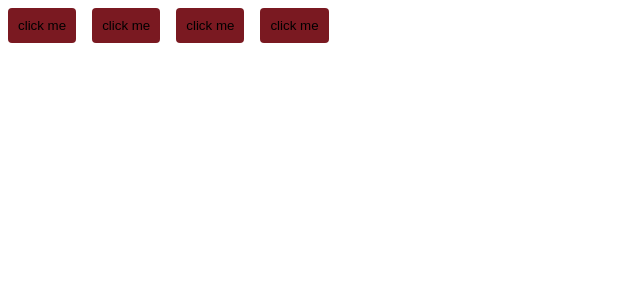
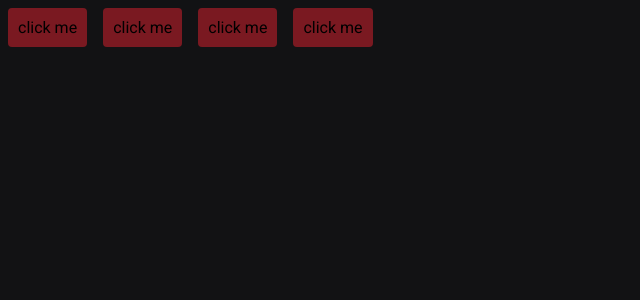
Before and after one commit to Hugovarellaa/Ignite-lab, a React (Vite) app in the folder ignite-timer/: page / in a window 1280 px wide. Shown: the top 300 px of the page, without its empty margins (0-640 px from the left). Built offline with nearby package versions, Linux system fonts and the light colour scheme.

Commit message:
Estilos globais

```diff
--- a/ignite-timer/src/styles/GlobalStyles.ts
+++ b/ignite-timer/src/styles/GlobalStyles.ts
@@ -7,7 +7,25 @@ export const GlobalStyles = createGlobalStyle`
     box-sizing: border-box;
   }
 
-  body {
+  :focus {
+    outline: none;
+    box-shadow: 0 0 0 2px ${({ theme }) => theme.colors["green-500"]};
   }
 
-`
+  body {
+    background-color: ${({ theme }) => theme.colors["gray-900"]};
+    color: ${({ theme }) => theme.colors["gray-100"]};
+  }
+
+  body, input, button, textarea {
+    font-family: "Roboto", sans-serif;
+    font-size: 1rem;
+    font-weight: 400;
+  }
+
+  button {
+    cursor: pointer;
+  }
+
+
+`;
```
